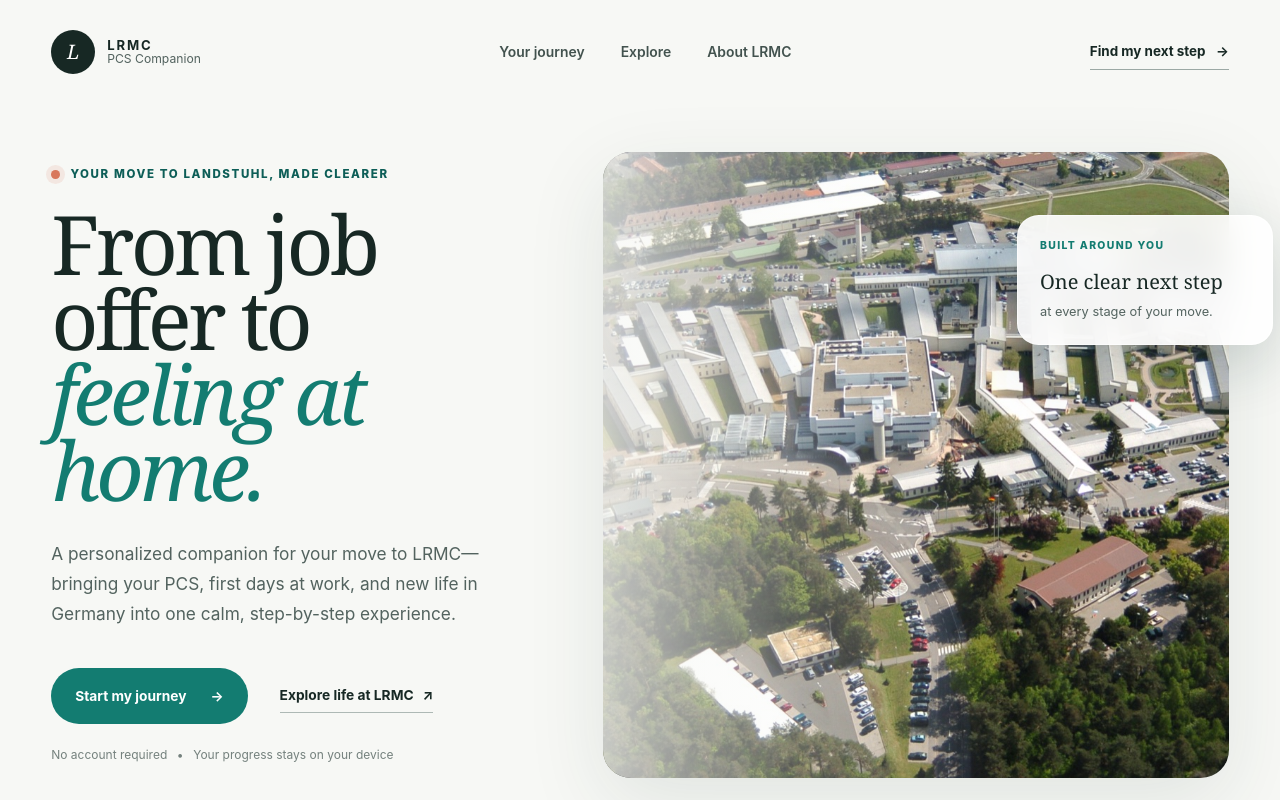
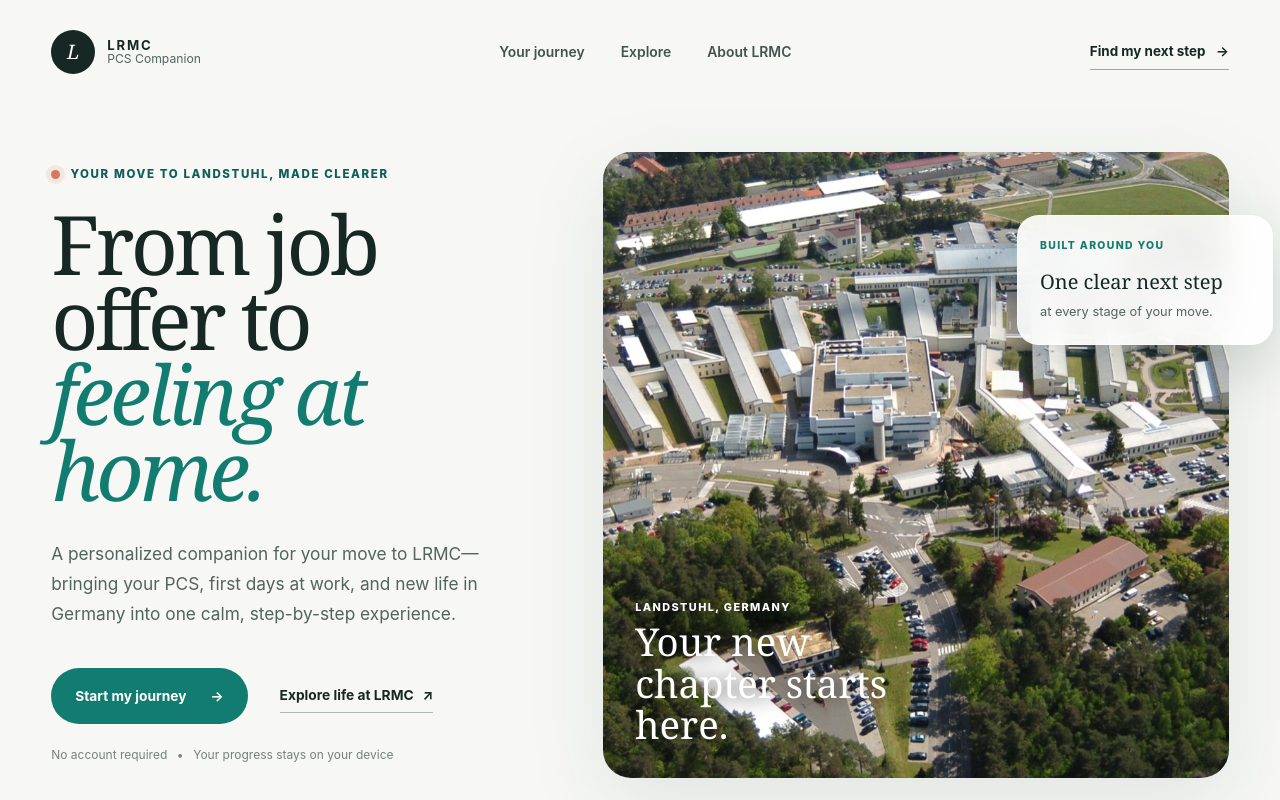
Before and after one commit to ganzon-beep/germany-pcs-companion, a React (Vite) app: page / in a window 1280 px wide. Shown: the top 800 px of the page. Built offline with nearby package versions, Linux system fonts and the light colour scheme.

Commit message:
Restore aerial hero caption without overlay gradient

```diff
--- a/src/App.jsx
+++ b/src/App.jsx
@@ -97,7 +97,10 @@
                 src="/images/lrmc-aerial.jpg"
                 alt="Aerial view of the Landstuhl Regional Medical Center campus"
               />
-              <div className="hero-image-gradient" />
+              <div className="hero-image-caption">
+                <span>Landstuhl, Germany</span>
+                <strong>Your new chapter starts here.</strong>
+              </div>
             </div>
             <div className="arrival-card">
               <span className="arrival-card__label">Built around you</span>
--- a/src/index.css
+++ b/src/index.css
@@ -302,15 +302,30 @@
   transform: scale(1.2);
 }
 
-.hero-image-gradient {
+.hero-image-caption {
   position: absolute;
-  inset: 0;
-  background: linear-gradient(
-    90deg,
-    rgba(247, 248, 245, 0.78) 0%,
-    rgba(247, 248, 245, 0.28) 32%,
-    rgba(247, 248, 245, 0) 64%
-  );
+  right: 2rem;
+  bottom: 2rem;
+  left: 2rem;
+  display: grid;
+  gap: 0.4rem;
+  color: white;
+  text-shadow: 0 2px 18px rgba(0, 0, 0, 0.72);
+}
+
+.hero-image-caption span {
+  font-size: 0.68rem;
+  font-weight: 800;
+  letter-spacing: 0.13em;
+  text-transform: uppercase;
+}
+
+.hero-image-caption strong {
+  max-width: 14ch;
+  font-family: Georgia, "Times New Roman", serif;
+  font-size: clamp(1.55rem, 3vw, 2.45rem);
+  font-weight: 400;
+  line-height: 1.08;
 }
 
 .arrival-card {
@@ -836,6 +851,12 @@
     border-radius: 1.25rem;
   }
 
+  .hero-image-caption {
+    right: 1.25rem;
+    bottom: 1.25rem;
+    left: 1.25rem;
+  }
+
   .arrival-card {
     right: 1rem;
     bottom: -2rem;
```
